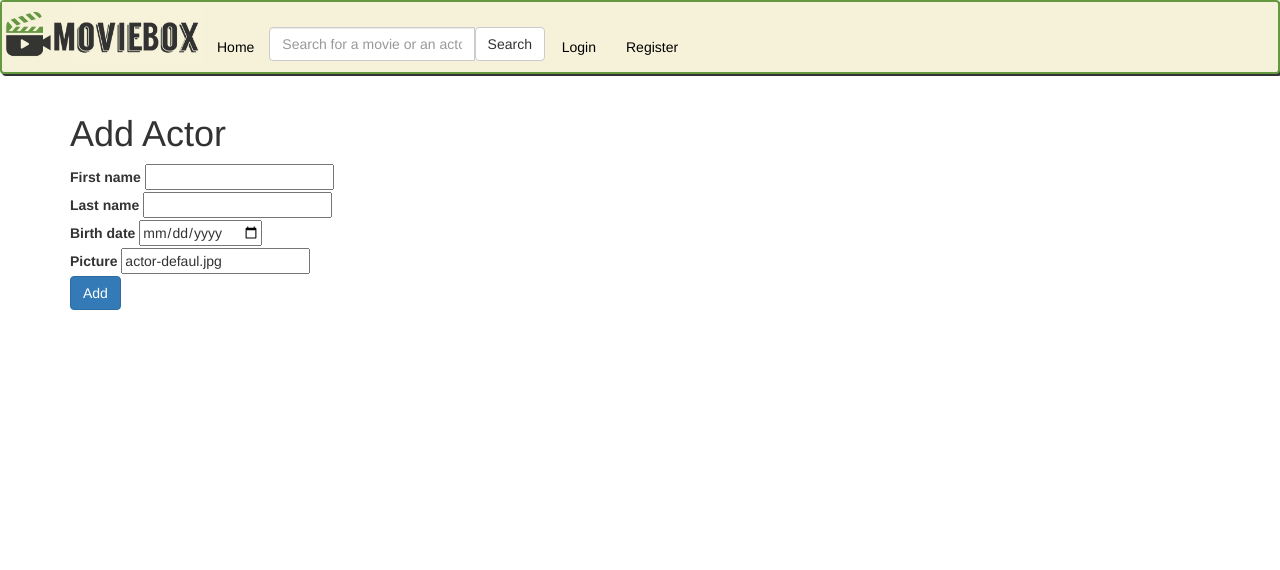
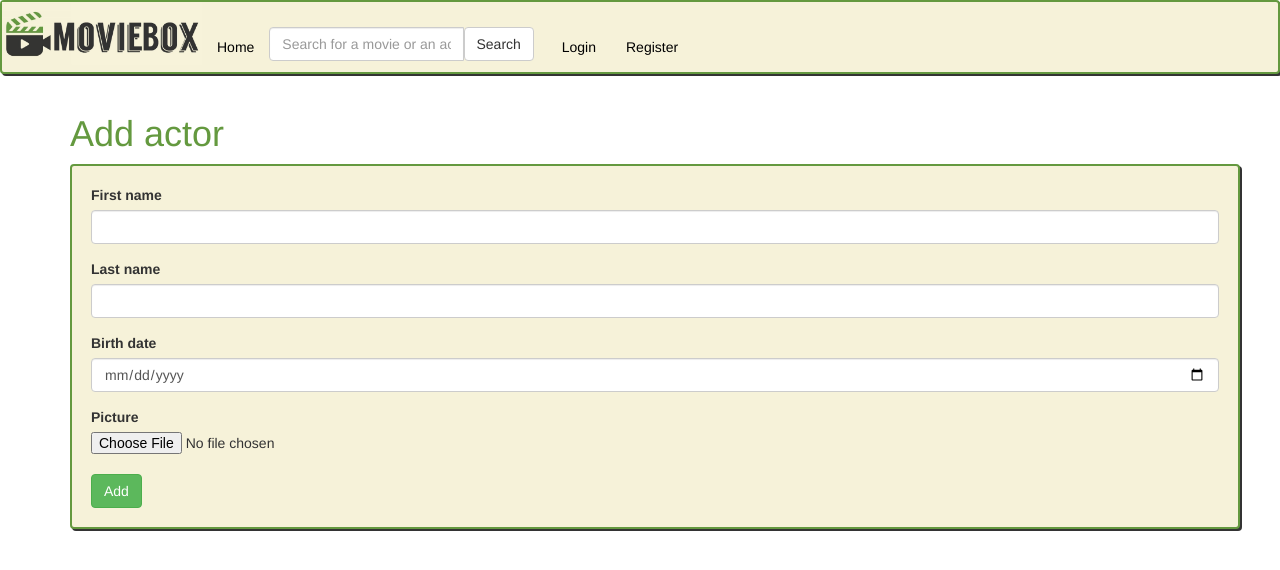
Before and after one commit to awp2017/MovieBox, a Django app: page /actor/add/ in a window 1280 px wide. Shown: the top 570 px of the page. Run offline with Django 3.2, Linux system fonts and the light colour scheme; some libraries are stand-ins or nearby versions.

Commit message:
added some css :) :) :)

```diff
--- a/MovieBoxProject/MovieBox/models.py
+++ b/MovieBoxProject/MovieBox/models.py
@@ -12,7 +12,7 @@ class Actor(models.Model):
     first_name = models.CharField(max_length = 100)
     last_name = models.CharField(max_length=100)
     birth_date = models.DateField(null=True, blank=True)
-    picture =  models.CharField(max_length=200, default='actor-defaul.jpg')
+    picture =  models.ImageField(default='', blank=True)
 
     def __str__(self):
         return self.last_name + " " + self.first_name
--- a/MovieBoxProject/MovieBox/templates/add_actor.html
+++ b/MovieBoxProject/MovieBox/templates/add_actor.html
@@ -4,34 +4,37 @@
 
 {% block content %}
 
-<h1>Add Actor</h1>
+<h1 style="color: #64993F;"">Add actor</h1>
 
 {% if form.errors %}
 <div class="alert alert-danger" role="alert">
     {{ form.errors }}
 </div>
 {% endif %}
-
+<div class="container well" style="background-color: #f6f2d9; border-color: #64993F; border-width: 2px; box-shadow: 2px 2px;">
 <form method="POST" enctype="multipart/form-data">
     {% csrf_token %}
     <!--{{ form.as_p }}-->
-    <div>
+   <div class="form-group">
         <label for="id_first_name">First name</label>
-        <input id="id_first_name" type="text" name="first_name" value="{{ form.instance.first_name }}" maxlength="100" required/>
+        <input class="form-control" id="id_first_name" type="text" name="first_name" value="{{ form.instance.first_name }}" maxlength="100" required/>
     </div>
-    <div>
+    <div class="form-group">
         <label for="id_last_name">Last name</label>
-        <input id="id_last_name" type="text" name="last_name" value="{{ form.instance.last_name }}" maxlength="100" required/>
+        <input class="form-control" id="id_last_name" type="text" name="last_name" value="{{ form.instance.last_name }}" maxlength="100" required/>
     </div>
-    <div>
+    <div class="form-group">
         <label for="id_birth_date">Birth date</label>
-        <input id="id_birth_date" type="date" name="birth_date" value="{{ form.instance.birth_date }}" required>
+        <input class="form-control" id="id_birth_date" type="date" name="birth_date" value="{{ form.instance.birth_date }}" required>
     </div>
     <div>
         <label for="id_picture">Picture</label>
-        <input id="id_picture" type="text" name="picture" value="{{ form.instance.picture }}" maxlength="100" required/>
+        <input id="id_picture" type="file" name="picture" required/>
     </div>
-    <button type="submit" class="btn btn-primary">Add</button>
+    <br>
+    <button type="submit" class="btn btn-success">Add</button>
 </form>
 
 {% endblock %}
+
+</div>
--- a/MovieBoxProject/MovieBox/templates/menu.html
+++ b/MovieBoxProject/MovieBox/templates/menu.html
@@ -11,7 +11,7 @@
     <li style="margin-top: 20px"> <a href="{% url 'home' %}" style="color: black;">Home</a> </li>
     <li style="margin-top: 30px">
     <div class="input-group" style="margin-bottom: 5px; margin-top: -5px;">
-    	<input type="text" placeholder="Search for a movie or an actor..." id="searchBox" class="form-control" style="width:74%;">
+    	<input type="text" placeholder="Search for a movie or an actor..." id="searchBox" class="form-control" style="width:70%;">
     	<button onclick="getSearchParams()" class="btn btn-default">Search</button>
     </div>
     </li>
--- a/MovieBoxProject/MovieBox/templates/search.html
+++ b/MovieBoxProject/MovieBox/templates/search.html
@@ -7,8 +7,8 @@
 <h1 style="color: #64993F;"">Movies</h1>
 {% for movie in items %}
 <div class="container well" style="background-color: #f6f2d9; border-color: #64993F; border-width: 2px; box-shadow: 2px 2px;">
-    <div>
-        <img src={{movie.cover}}>
+    <div style="float:left; padding: 30px">
+        <img src="{{movie.cover.url}}" alt="pic" style="width: 200px">
     </div>
     <div>
         <h3 style="color: #64993F;">{{movie.name}}</h3>
```
Also changed, not shown: MovieBoxProject/MovieBox/templates/profile.html (+16 -10 lines), MovieBoxProject/MovieBox/media/14627865_1153667628046403_1887790152_n.jpg (added), MovieBoxProject/MovieBox/migrations/0018_auto_20180113_1721.py (added).
